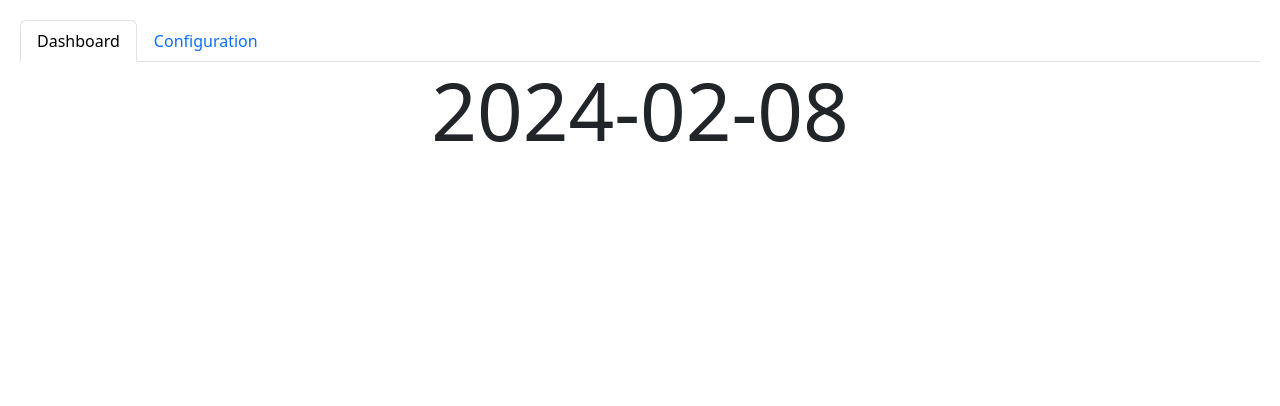
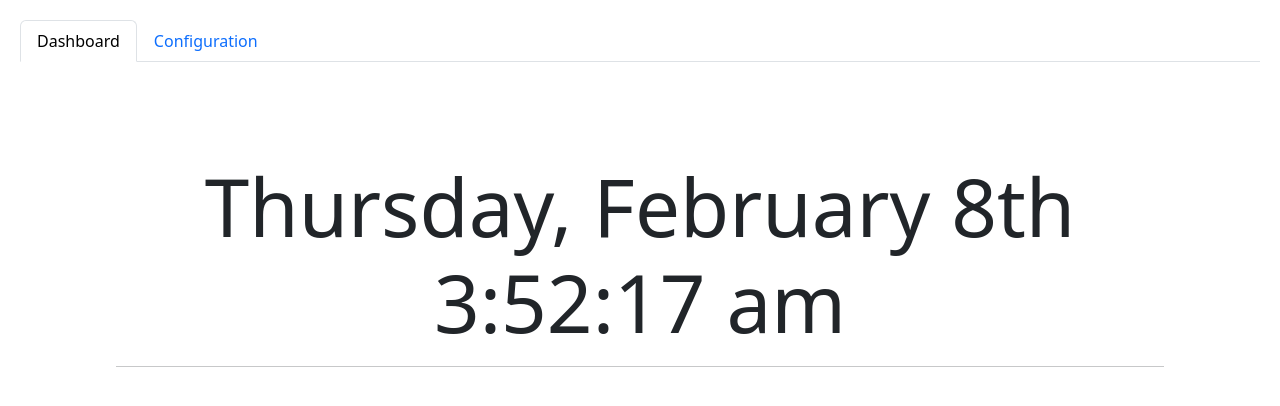
Before and after one commit to gergwoodside/birthday-dashboard, a React (Vite) app: page / in a window 1280 px wide. Shown: the top 406 px of the page. Built offline with nearby package versions, Linux system fonts and the light colour scheme.

Commit message:
add live clock, momentjs integration

```diff
--- a/package.json
+++ b/package.json
@@ -10,6 +10,7 @@
   },
   "dependencies": {
     "bootstrap": "^5.3.2",
+    "moment": "^2.30.1",
     "react": "^18.2.0",
     "react-dom": "^18.2.0"
   },
--- /dev/null
+++ b/src/components/CurrentTime.tsx
@@ -0,0 +1,20 @@
+import moment from "moment";
+import { useEffect, useState } from "react";
+
+const CurrentTime = () => {
+  const [date, setDate] = useState(new Date());
+  const refreshClock = () => {
+    setDate(new Date());
+  };
+  useEffect(() => {
+    const timerId = setInterval(refreshClock, 1000);
+  }, []);
+  return (
+    <>
+      <div>{moment(date).format("dddd, MMMM Do")}</div>
+      <div>{moment(date).format("h:mm:ss a")}</div>
+    </>
+  );
+};
+
+export default CurrentTime;
--- a/src/components/Dashboard.tsx
+++ b/src/components/Dashboard.tsx
@@ -1,4 +1,5 @@
 import BirthdayMessage from "./BirthdayMessage";
+import CurrentTime from "./CurrentTime";
 
 interface Birthday {
   name: string;
@@ -9,7 +10,7 @@ interface Props {
   [key: string]: Birthday[];
 }
 
-let today = new Date();
+const today = new Date();
 
 const formattedDate = today
   .toLocaleDateString("en-GB", {
@@ -24,8 +25,12 @@ const formattedDate = today
 const Dashboard = ({ birthdays }: Props) => {
   return (
     <>
-      <div className="dash-text">
-        <h1 className="display-1 text-center">{formattedDate}</h1>
+      <div className="dash-text m-5 p-5">
+        <h1 className="display-1 text-center">
+          {" "}
+          <CurrentTime />
+        </h1>
+        <hr></hr>
         <BirthdayMessage birthdays={birthdays} today={formattedDate} />
       </div>
     </>
```
Also changed, not shown: 1 other file (tests, documents, lock files or other folders).
